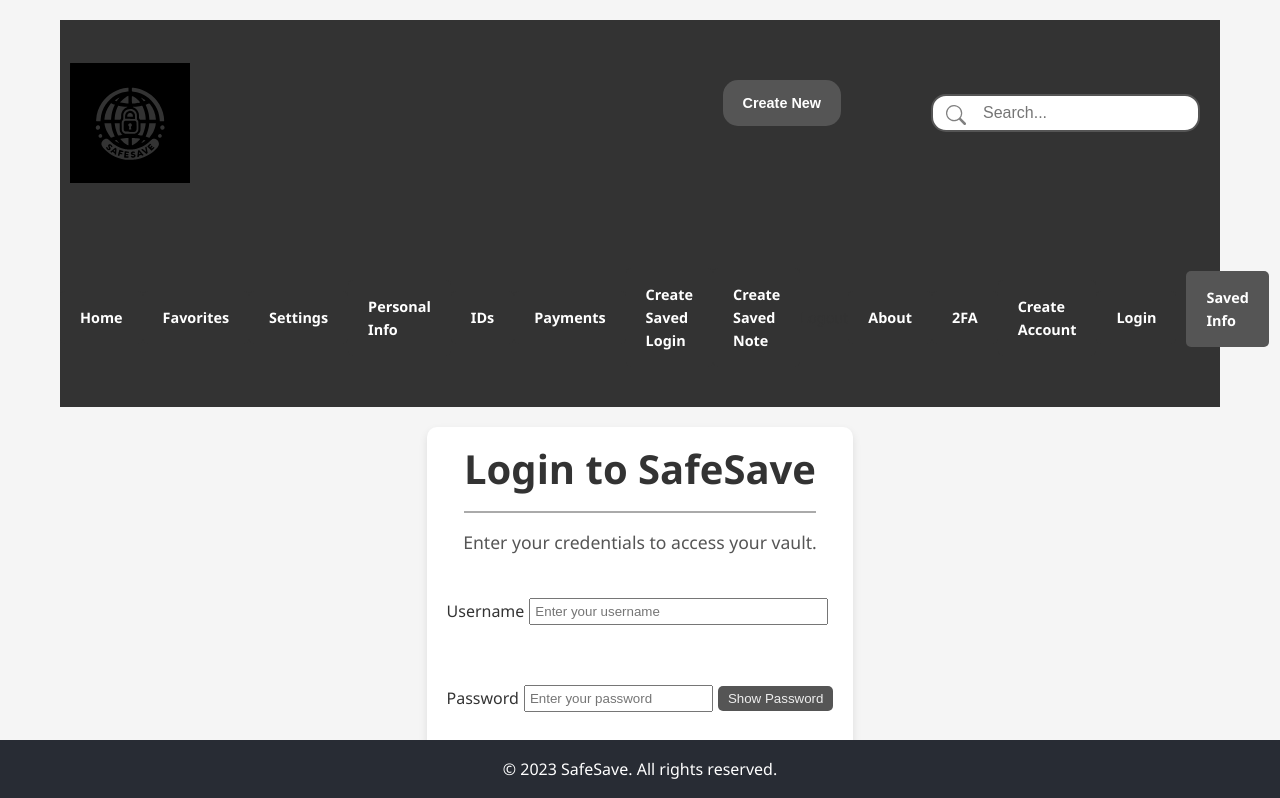
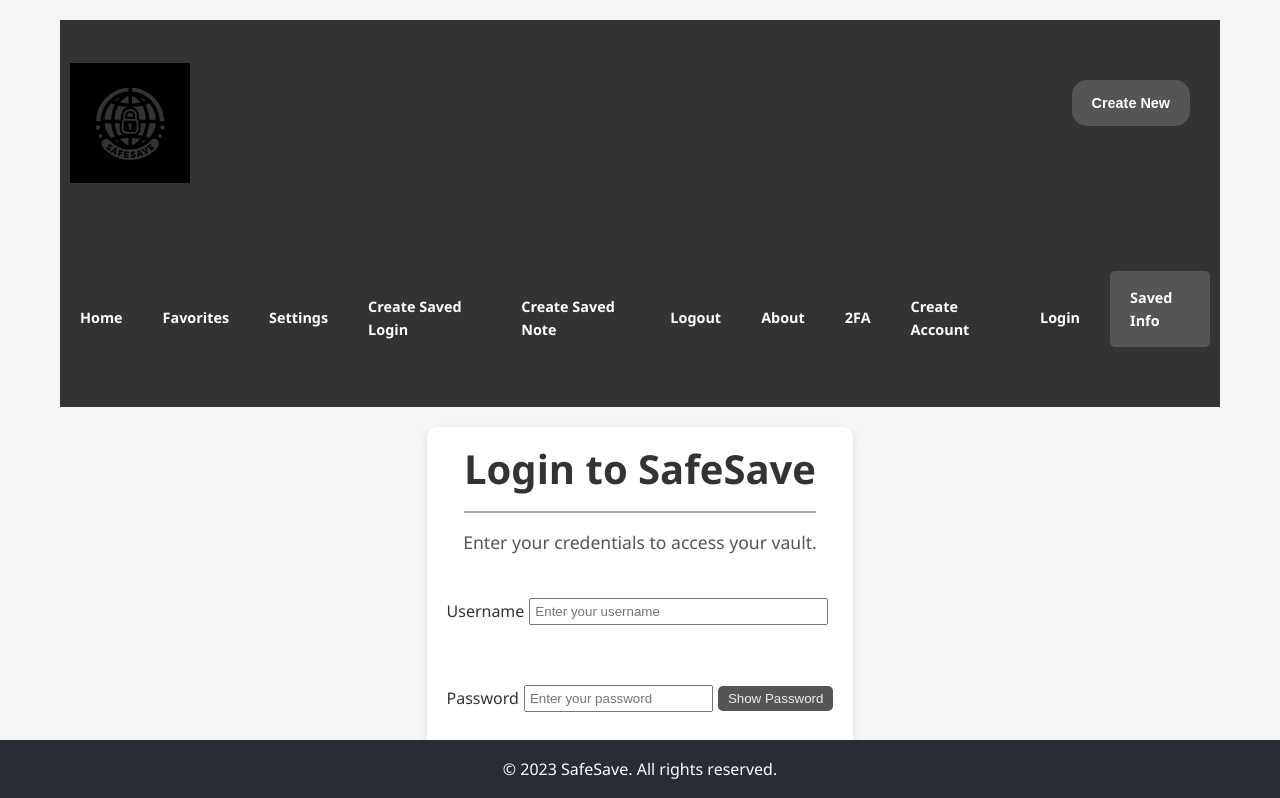
Before and after one commit to aldenmchico/SafeSave, a React (Create React App) app in the folder application-frontend/: page /loginnavigation in a window 1280 px wide. Shown: the top 798 px of the page. Built offline with nearby package versions, Linux system fonts and the light colour scheme.

Commit message:
Incorporated Eugene's changes to get rid of payments and ID pages, as well as fix settings page to no longer use "user1" and "pass123". See - https://github.com/aldenmchico/SafeSave/commit/b82141c81e29f95964790901259bcf87070d25ae

```diff
--- a/application-frontend/public/index.html
+++ b/application-frontend/public/index.html
@@ -24,7 +24,7 @@
       work correctly both with client-side routing and a non-root public URL.
       Learn how to configure a non-root public URL by running `npm run build`.
     -->
-    <title>React App</title>
+    <title>SafeSave</title>
   </head>
   <body>
     <noscript>You need to enable JavaScript to run this app.</noscript>
--- a/application-frontend/src/App.js
+++ b/application-frontend/src/App.js
@@ -80,9 +80,9 @@ function App() {
                 <Route path="/loginnavigation" element={<LoginPage />} />
                 <Route path="/savedlogins" element={<SavedLoginsPage setLoginItem={setLoginItem} />} />
                 <Route path="/savednotes" element={<NotesPage setNote={setNote} />} />
-                <Route path="/payments" element={<PaymentsPage />} />
-                <Route path="/personalinfo" element={<PersonalInfoPage />} />
-                <Route path="/ids" element={<IDsPage />} />
+                {/*<Route path="/payments" element={<PaymentsPage />} />*/}
+                {/*<Route path="/personalinfo" element={<PersonalInfoPage />} />*/}
+                {/*<Route path="/ids" element={<IDsPage />} />*/}
                 <Route path="/settings" element={<SettingsPage />} />
                 <Route path="/about" element={<AboutPage />} />
                 <Route path="/createaccount" element={<CreateAccountPage />} />
--- a/application-frontend/src/components/Navigation.js
+++ b/application-frontend/src/components/Navigation.js
@@ -8,10 +8,10 @@ const Navigation = () => {
     const navigate = useNavigate();
     const { isAuthenticated, logout } = useContext(AuthContext);
 
-    const handleSearch = (e) => {
-        e.preventDefault();
-        navigate(`/search/${searchTerm}`);
-    };
+    // const handleSearch = (e) => {
+    //     e.preventDefault();
+    //     navigate(`/search/${searchTerm}`);
+    // };
 
     const handleLogout = () => {
         logout();
@@ -31,20 +31,20 @@ const Navigation = () => {
                             <NavLink to="/createaccount">Create Account</NavLink>
                         </div>
                     </div>
-                    <form onSubmit={handleSearch} style={{ position: 'relative', marginLeft: '80px' }}>
-                        <input
-                            type="search"
-                            placeholder="Search..."
-                            value={searchTerm}
-                            onChange={(e) => setSearchTerm(e.target.value)}
-                            style={{ paddingLeft: '50px' }}
-                        />
-                        <button type="submit" style={{ position: 'absolute', left: '-25px', top: '2%', transform: 'translateY(-50%)', background: 'none', border: 'none' }}>
-                        <svg width="20" height="20" fill="grey" viewBox="0 0 16 16">
-                                <path d="M11.742 10.344a6.5 6.5 0 1 0-1.397 1.398h-.001c.03.04.062.078.098.115l3.85 3.85a1 1 0 0 0 1.415-1.414l-3.85-3.85a1.007 1.007 0 0 0-.115-.099zM12 6.5a5.5 5.5 0 1 1-11 0 5.5 5.5 0 0 1 11 0z"/>
-                            </svg>
-                        </button>
-                    </form>
+                    {/*<form onSubmit={handleSearch} style={{ position: 'relative', marginLeft: '80px' }}>*/}
+                    {/*    <input */}
+                    {/*        type="search" */}
+                    {/*        placeholder="Search..." */}
+                    {/*        value={searchTerm}*/}
+                    {/*        onChange={(e) => setSearchTerm(e.target.value)}*/}
+                    {/*        style={{ paddingLeft: '50px' }}*/}
+                    {/*    />*/}
+                    {/*    <button type="submit" style={{ position: 'absolute', left: '-25px', top: '2%', transform: 'translateY(-50%)', background: 'none', border: 'none' }}>*/}
+                    {/*    <svg width="20" height="20" fill="grey" viewBox="0 0 16 16">*/}
+                    {/*            <path d="M11.742 10.344a6.5 6.5 0 1 0-1.397 1.398h-.001c.03.04.062.078.098.115l3.85 3.85a1 1 0 0 0 1.415-1.414l-3.85-3.85a1.007 1.007 0 0 0-.115-.099zM12 6.5a5.5 5.5 0 1 1-11 0 5.5 5.5 0 0 1 11 0z"/>*/}
+                    {/*        </svg>*/}
+                    {/*    </button>*/}
+                    {/*</form>*/}
                 </div>
             </div>
             <ul style={{ marginTop: '5px', display: 'flex', justifyContent: 'space-around' }}>
@@ -69,12 +69,13 @@ const Navigation = () => {
 
                 <li><NavLink to="/favorites">Favorites</NavLink></li>
                 <li><NavLink to="/settings">Settings</NavLink></li>
-                <li><NavLink to="/personalinfo">Personal Info</NavLink></li>
-                <li><NavLink to="/ids">IDs</NavLink></li>
-                <li><NavLink to="/payments">Payments</NavLink></li>
+                {/*<li><NavLink to="/personalinfo">Personal Info</NavLink></li>*/}
+                {/*<li><NavLink to="/ids">IDs</NavLink></li>*/}
+                {/*<li><NavLink to="/payments">Payments</NavLink></li>*/}
                 <li><NavLink to="/createsavedlogin">Create Saved Login</NavLink></li>
                 <li><NavLink to="/createsavednote">Create Saved Note</NavLink></li>
-                <li onClick={handleLogout}>Logout</li>
+                {/*<li onClick={handleLogout}>Logout</li>*/}
+                <li className="logout-button" onClick={handleLogout}><NavLink to="#">Logout</NavLink></li>
                 <li><NavLink to="/about">About</NavLink></li>
                 <li><NavLink to="/twofactorauth">2FA</NavLink></li>
                 <li><NavLink to="/createaccount">Create Account</NavLink></li>
--- a/application-frontend/src/components/SavedNoteList.js
+++ b/application-frontend/src/components/SavedNoteList.js
@@ -1,8 +1,12 @@
 import React from 'react';
 import SavedNoteRow from './SavedNoteRow';
 
-function SavedNoteList({notes, editNote, deleteNote}) {
+function SavedNoteList({ notes, editNote, deleteNote }) {
+
+    if (notes.length !== 0) {
+
         return (
+
             <div className="wrapper">
                 <table>
                     <thead>
@@ -26,6 +30,12 @@ function SavedNoteList({notes, editNote, deleteNote}) {
                 </table>
             </div>
         );
+
+    } else {
+        return (<p></p>)
+    }
 }
 
+
+
 export default SavedNoteList;
--- a/application-frontend/src/pages/FavoritesPage.js
+++ b/application-frontend/src/pages/FavoritesPage.js
@@ -4,24 +4,21 @@ import { useNavigate } from 'react-router-dom';
 import SavedLoginList from '../components/SavedLoginList';
 import SavedNoteList from '../components/SavedNoteList';
 
-
-function FavoritesPage({setLoginItem, setNote}) {
+function FavoritesPage({ setLoginItem, setNote }) {
     // Use state variable exercises to bring in the data
     const [favoriteLogins, setFavoriteLogins] = useState([]);
     const [favoriteNotes, setFavoriteNotes] = useState([]);
-    const [userID, setUserID] = useState(1);
-    const [password, setPassword] = useState('pass123')
 
     // Load favorite logins from the backend
     const loadFavoriteLogins = async () => {
-        const response = await fetch(`/login_items/users/${userID}/favorites`);
+        const response = await fetch('/login_items/users/id/favorites');
         const logins = await response.json();
         setFavoriteLogins(logins);
     }
 
     // Load favorite notes from the backend
     const loadFavoriteNotes = async () => {
-        const response = await fetch(`/notes/users/${userID}/favorites`);
+        const response = await fetch(`/notes/users/id/favorites`);
         const notesData = await response.json();
         setFavoriteNotes(notesData);
     }
@@ -75,7 +72,7 @@ function FavoritesPage({setLoginItem, setNote}) {
                     <SavedLoginList
                         loginItems={favoriteLogins}
                         editLoginItem={editLoginRow}
-                        deleteLoginItem = {deleteLoginRow}
+                        deleteLoginItem={deleteLoginRow}
                     />
                 </div>
                 <Link to="/createsavedlogin">Add New Login</Link>
@@ -87,10 +84,10 @@ function FavoritesPage({setLoginItem, setNote}) {
                     <SavedNoteList
                         notes={favoriteNotes}
                         editNote={editNoteRow}
-                    deleteNote = {deleteNoteRow}
+                        deleteNote={deleteNoteRow}
                     />
                 </div>
-                <Link to="/createsavednote" state={{ userID, password }}>Add New Note</Link>
+                <Link to="/createsavednote" >Add New Note</Link>
             </div>
         </div>
     );
--- a/application-frontend/src/pages/LoginPage.js
+++ b/application-frontend/src/pages/LoginPage.js
@@ -41,7 +41,7 @@ function LoginPage() {
                 setPassword(credentials.password); // Set the unencrypted password in state
 
                 // Navigate to HomePage with userID and password state
-                navigate('/home', { state: { userID: fetchedUserID, password: credentials.password } });
+                navigate('/');
             } else {
                 if (response.status === 401) {
                     setError('Invalid username or password. Please try again.');
```
Also changed, not shown: 1 other file (tests, documents, lock files or other folders). Lines whose indentation alone changed are shown as unchanged.
